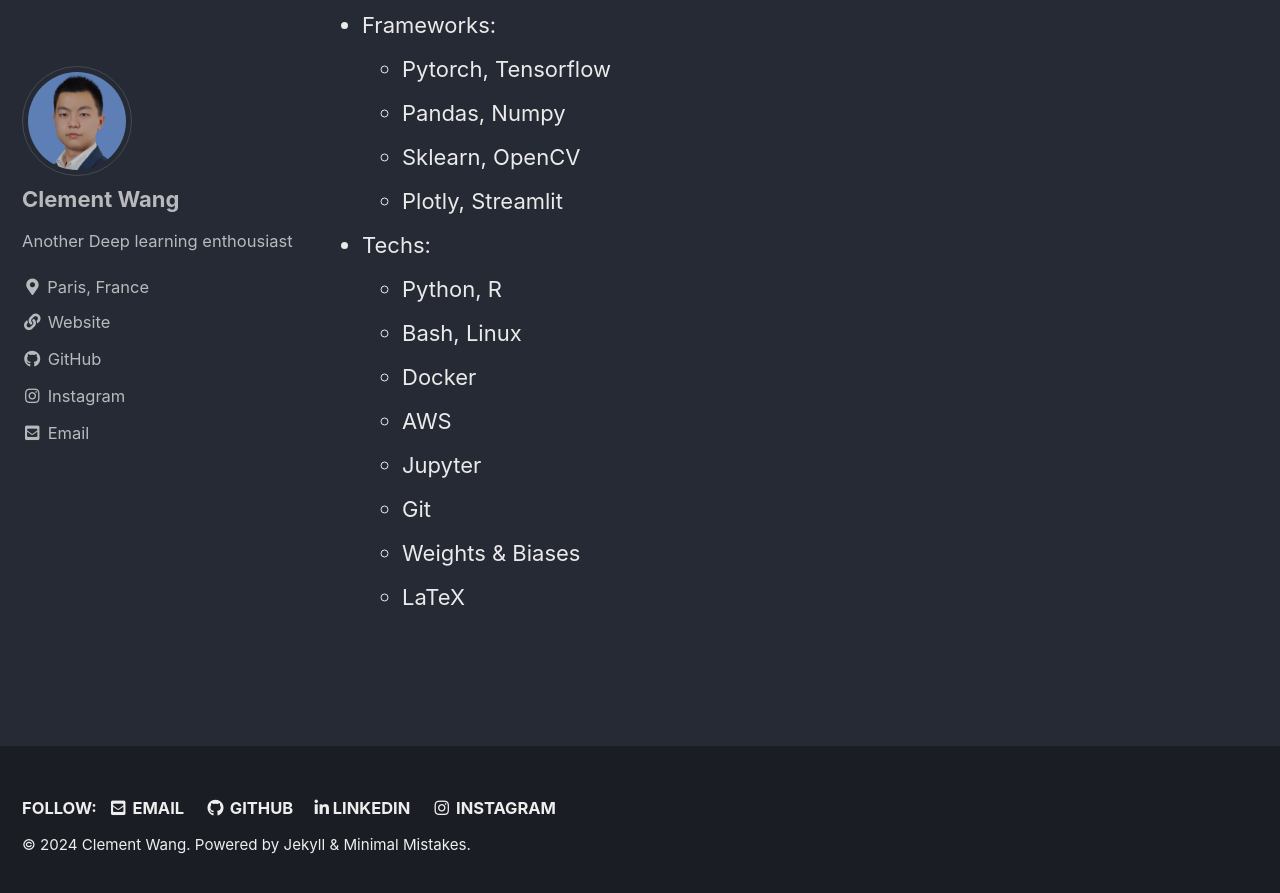
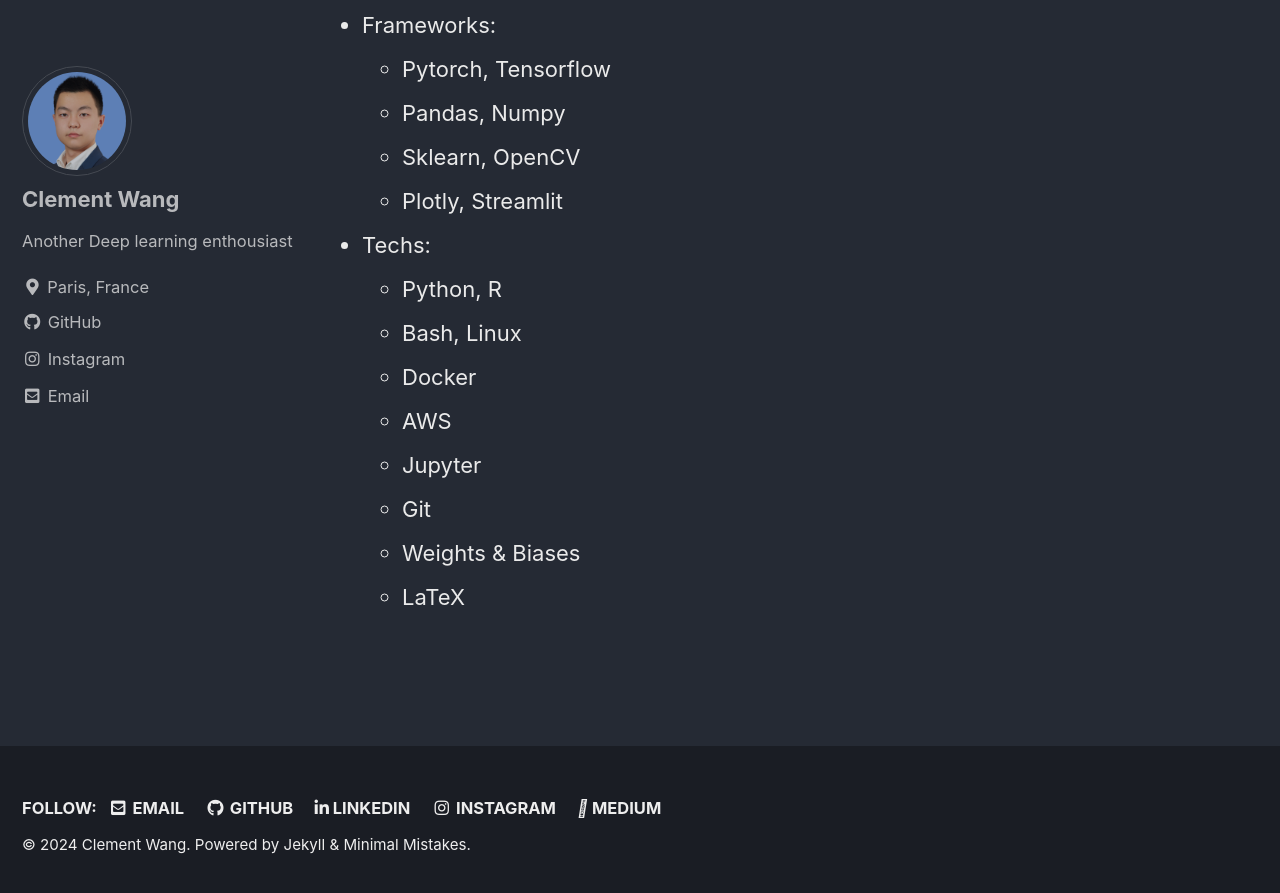
Before and after one commit to clementw168/clementw168.github.io, a Jekyll site: the page built from _pages/resume.md, in a window 1280 px wide and 900 px high, scrolled down 2467 px. Shown: the top 893 px of the window. Built offline with Jekyll 4.4.1, drawn with Linux system fonts in a browser that asks for light colours; cached includes are drawn as plain includes.

Commit message:
fix: links

```diff
--- a/_config.yml
+++ b/_config.yml
@@ -109,14 +109,11 @@
   location: "Paris, France"
   email: clementwang.pro@gmail.com
   links:
-    - label: "Website"
-      icon: "fas fa-fw fa-link"
-      url: "https://clementw168.github.io/"
-    - label: "Twitter"
-      icon: "fab fa-fw fa-twitter-square"
+    # - label: "Twitter"
+    #   icon: "fab fa-fw fa-twitter-square"
       # url: "https://twitter.com/"
-    - label: "Facebook"
-      icon: "fab fa-fw fa-facebook-square"
+    # - label: "Facebook"
+    #   icon: "fab fa-fw fa-facebook-square"
       # url: "https://facebook.com/"
     - label: "GitHub"
       icon: "fab fa-fw fa-github"
@@ -131,11 +128,11 @@
     - label: "Email"
       icon: "fas fa-fw fa-envelope-square"
       url: "mailto:clementwang.pro@gmail.com"
-    - label: "Twitter"
-      icon: "fab fa-fw fa-twitter-square"
+    # - label: "Twitter"
+    #   icon: "fab fa-fw fa-twitter-square"
       # url:
-    - label: "Facebook"
-      icon: "fab fa-fw fa-facebook-square"
+    # - label: "Facebook"
+    #   icon: "fab fa-fw fa-facebook-square"
       # url:
     - label: "GitHub"
       icon: "fab fa-fw fa-github"
@@ -143,15 +140,19 @@
     - label: "Linkedin"
       icon: "fab fa-linkedin-in"
       url: https://www.linkedin.com/in/clem-wang/
-    - label: "GitLab"
-      icon: "fab fa-fw fa-gitlab"
+    # - label: "GitLab"
+    #   icon: "fab fa-fw fa-gitlab"
       # url:
-    - label: "Bitbucket"
-      icon: "fab fa-fw fa-bitbucket"
+    # - label: "Bitbucket"
+    #   icon: "fab fa-fw fa-bitbucket"
       # url:
     - label: "Instagram"
       icon: "fab fa-fw fa-instagram"
       url: "https://www.instagram.com/clement_wang_/"
+    - label: "Medium"
+      icon:  "fa-brands fa-medium"
+      url: "https://medium.com/@clem-wang"
+
 
 # Reading Files
 include:
--- a/_pages/resume.md
+++ b/_pages/resume.md
@@ -8,7 +8,7 @@
 ---
 
 Please find attached a .pdf version of my
-[resume](http://clementw168.github.io/files/resume_clement_wang_v3_20230918.pdf)
+[resume](http://clementw168.github.io/files/resumes/resume_clement_wang_v3_20230918.pdf)
 
 Education
 ======
```
